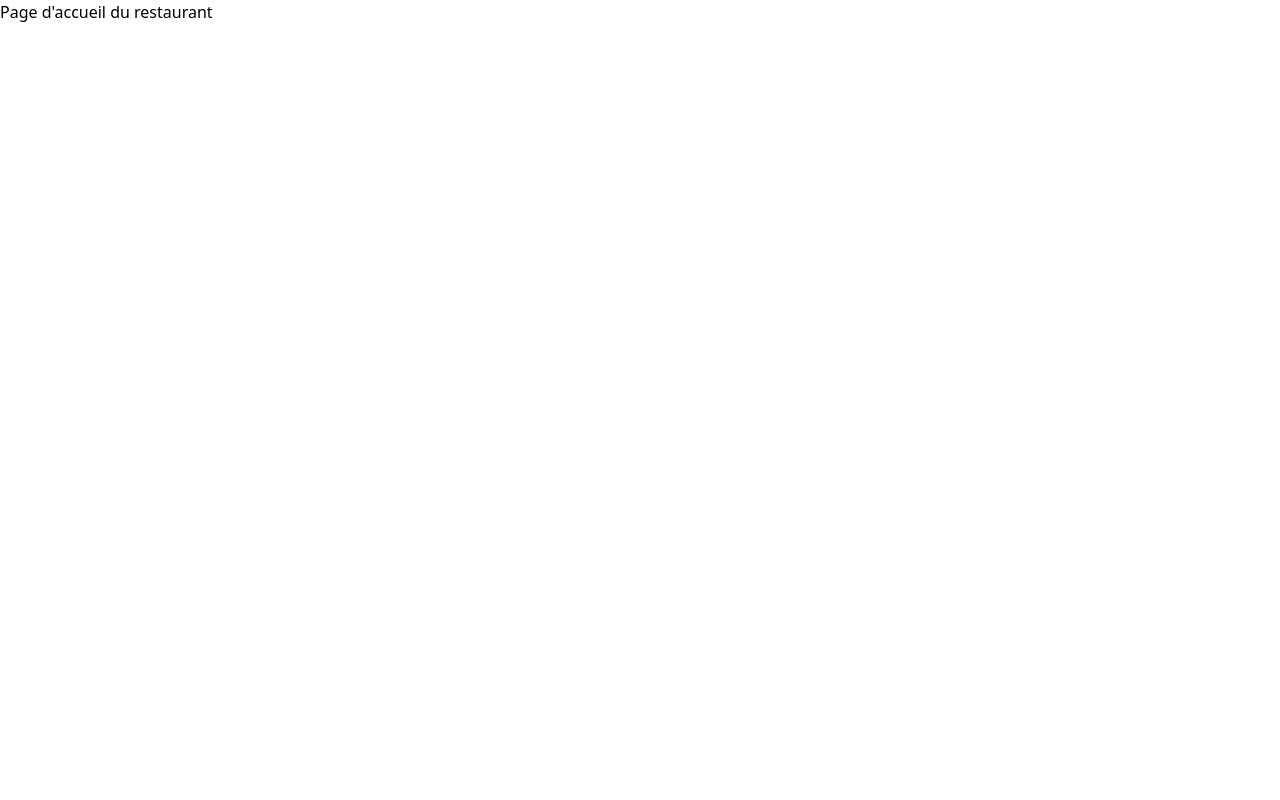
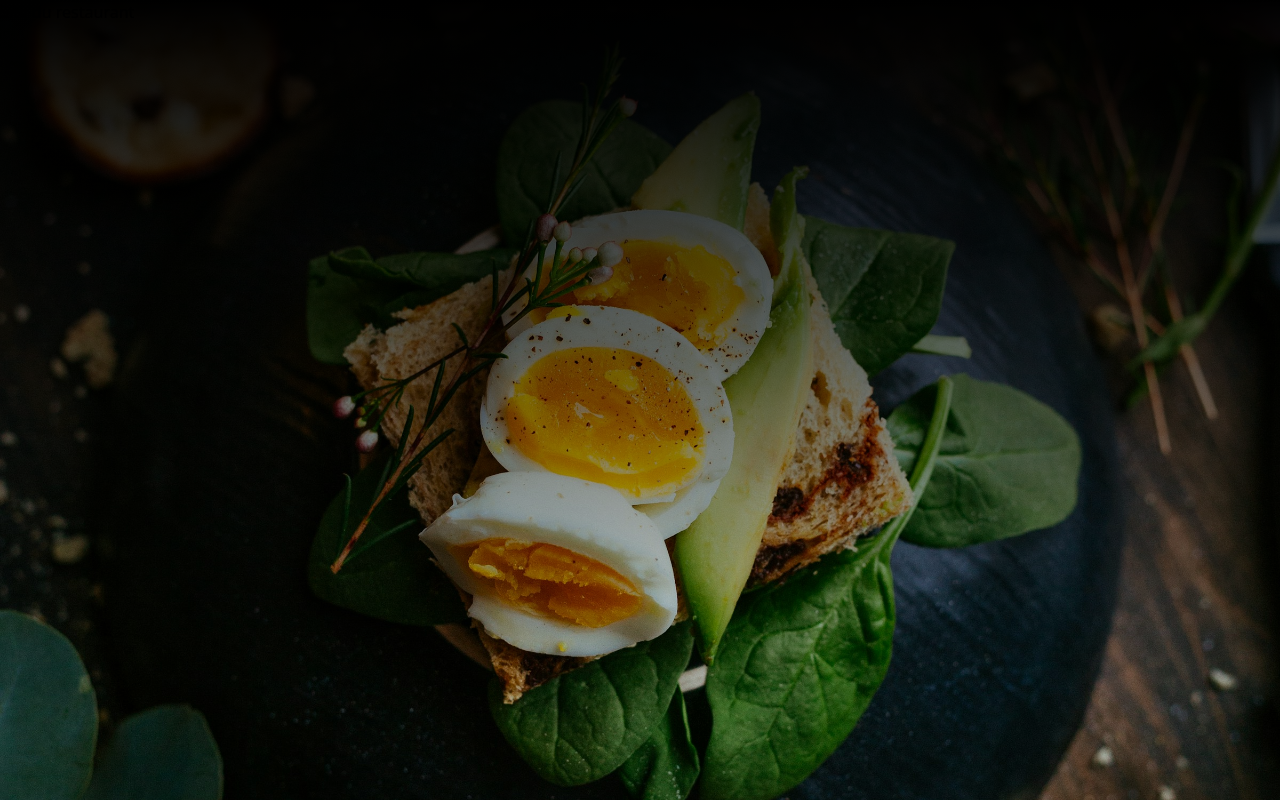
Before and after one commit to xavierc90/Oresto_Front, a React (Vite) app: page / in a window 1280 px wide. Built offline with nearby package versions, Linux system fonts and the light colour scheme.

Commit message:
Début de page d'accueil restaurant - Ajout du fond de page

```diff
--- a/src/Application/Components/LoginForm.tsx
+++ b/src/Application/Components/LoginForm.tsx
@@ -5,12 +5,12 @@ export const LoginForm = () => {
 
   return (
     <div className="flex flex-col items-center justify-center items-center h-screen">
-      <img src="../../../public/img/logo-oresto-red.png" width="400px" alt="Logo Oresto" />
+      <img src="../../../public/img/logo-oresto-red.png" width="350px" alt="Logo Oresto" />
       <form className="flex flex-col w-80 mt-10">
-        <label className="text-xl font-bold mb-4">Adresse mail ou identifiant</label>
-        <input type="text" name="login" placeholder="Nom d'utilisateur" className="border-2 border-gray-300 p-2 mb-6 font-bold" />
-        <label className="text-xl font-bold mb-4">Mot de passe</label>
-        <input type="password" name="password" placeholder="Mot de passe" className="border-2 border-gray-300 p-2 mb-10 font-bold" />
+        <label className="text-lg font-bold mb-4">Adresse mail ou identifiant</label>
+        <input type="text" name="login" placeholder="Saisissez votre email ou identifiant" className="border-2 border-gray-300 p-2 mb-6 font-bold" />
+        <label className="text-lg font-bold mb-4">Mot de passe</label>
+        <input type="password" name="password" placeholder="Saisissez votre mot de passe" className="border-2 border-gray-300 p-2 mb-10 font-bold" />
         <div className="flex gap-2">
         <button type="submit" className="bg-red-500 text-white p-4 rounded-lg w-2/4 font-bold uppercase">Se connecter</button>
         <NavLink to="/register" className="bg-black text-white text-center p-4 rounded-lg w-2/4 font-bold uppercase">S'inscrire</NavLink>
--- a/src/Application/Pages/Home.tsx
+++ b/src/Application/Pages/Home.tsx
@@ -7,6 +7,8 @@ export const Home = () => {
   }, []);
 
   return (
-    <App />
+    <div className='bg-home'>
+      Site du restaurant
+    </div>
   )
 }
--- a/src/index.css
+++ b/src/index.css
@@ -8,6 +8,12 @@
     background-size: cover;
 }
 
+.bg-home {
+    height: 100vh;
+    background: linear-gradient(180deg, rgba(0, 0, 0, 1), rgba(0, 0, 0, 0.1) 90%), url('/public/img/bg-home-2400.jpg') center center / cover no-repeat;
+    background-attachment: fixed;
+}
+
 input::placeholder {
     font-weight: normal;
 }
```
Also changed, not shown: public/img/bg-home-2400.jpg (added).
